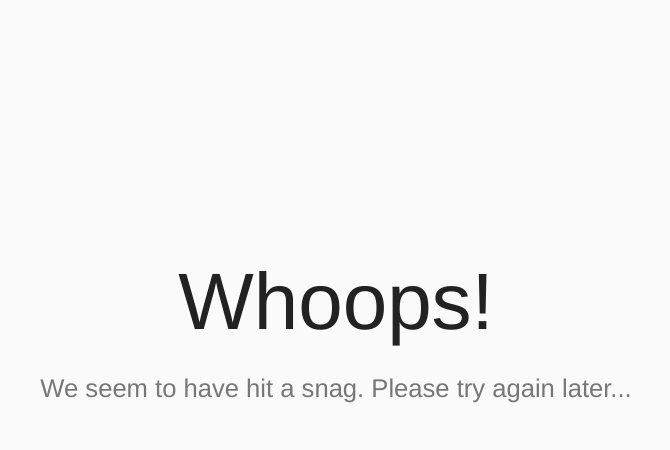
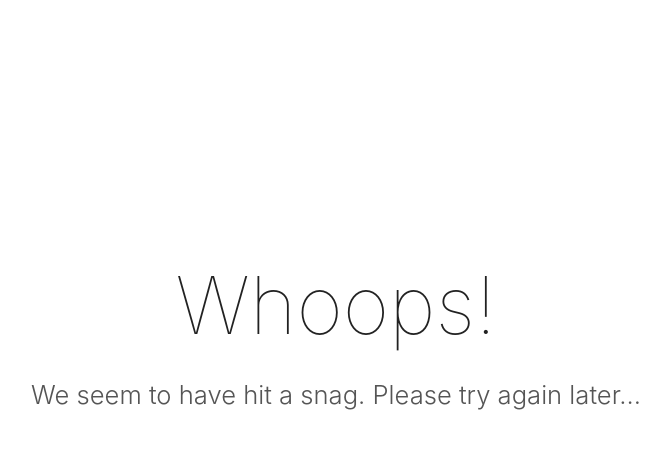
Before and after one commit to tattersoftware/reddit-bot, a CodeIgniter 4 app: template app/Views/errors/html/production.php in a window 1280 px wide. Shown: the top 450 px of the page, without its empty margins (304-974 px from the left). Run offline with PHP 8.4 and a stand-in for CodeIgniter, Linux system fonts and the light colour scheme; the template is opened without the code that fills it, so the values that code supplies are empty; some libraries are stand-ins or nearby versions.

Commit message:
Patch to latest

```diff
--- a/app/Views/errors/html/debug.css
+++ b/app/Views/errors/html/debug.css
@@ -1,8 +1,18 @@
+:root {
+	--main-bg-color: #fff;
+	--main-text-color: #555;
+	--dark-text-color: #222;
+	--light-text-color: #c7c7c7;
+	--brand-primary-color: #E06E3F;
+	--light-bg-color: #ededee;
+	--dark-bg-color: #404040;
+}
+
 body {
 	height: 100%;
-	background: #fafafa;
-	font-family: "Helvetica Neue", Helvetica, Arial, sans-serif;
-	color: #777;
+	background: var(--main-bg-color);
+	font-family: -apple-system, BlinkMacSystemFont, "Segoe UI", Helvetica, Arial, sans-serif, "Apple Color Emoji", "Segoe UI Emoji";
+	color: var(--main-text-color);
 	font-weight: 300;
 	margin: 0;
 	padding: 0;
--- a/app/Views/errors/html/error_exception.php
+++ b/app/Views/errors/html/error_exception.php
@@ -22,7 +22,7 @@
 			<h1><?= esc($title), esc($exception->getCode() ? ' #' . $exception->getCode() : '') ?></h1>
 			<p>
 				<?= esc($exception->getMessage()) ?>
-				<a href="https://www.google.com/search?q=<?= urlencode($title . ' ' . preg_replace('#\'.*\'|".*"#Us', '', $exception->getMessage())) ?>"
+				<a href="https://www.duckduckgo.com/?q=<?= urlencode($title . ' ' . preg_replace('#\'.*\'|".*"#Us', '', $exception->getMessage())) ?>"
 				   rel="noreferrer" target="_blank">search &rarr;</a>
 			</p>
 		</div>
```
Also changed, not shown: other parts of app/Views/errors/html/debug.css (+28 -18 lines), 1 other file.
